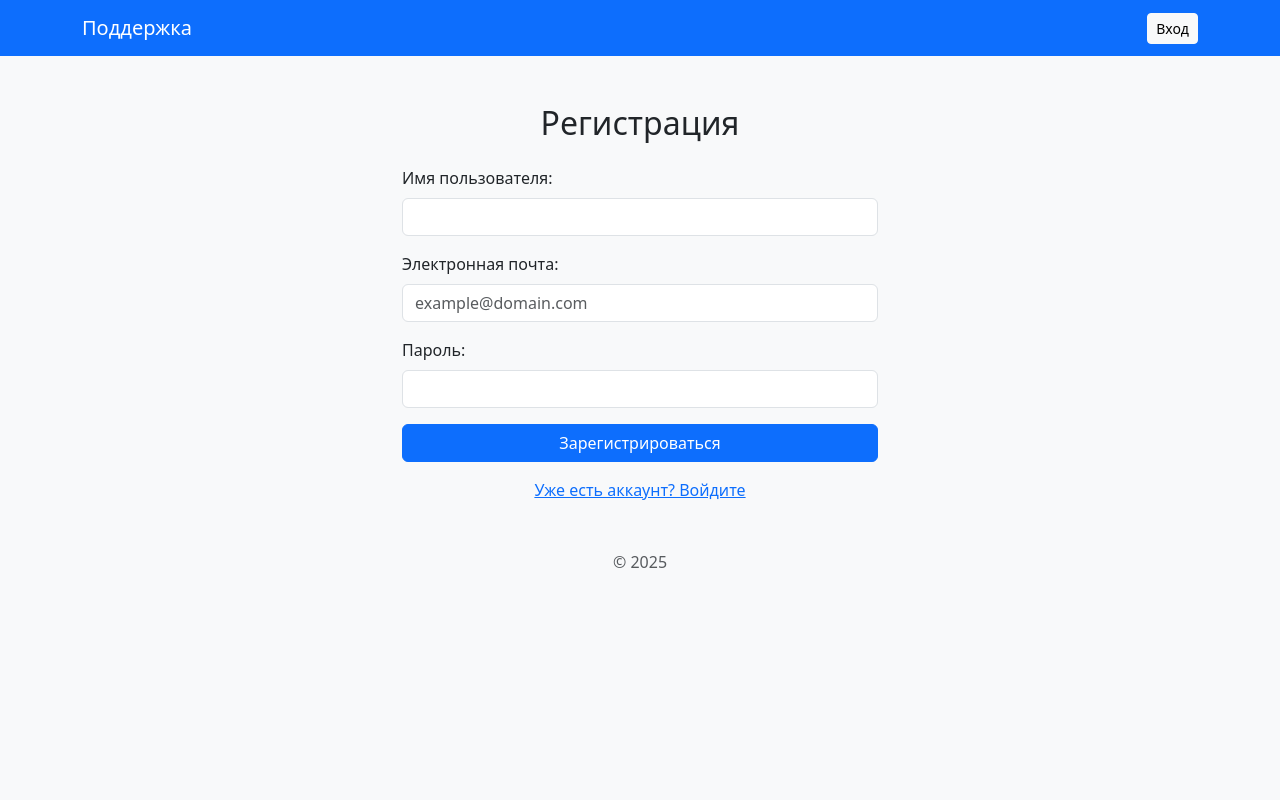
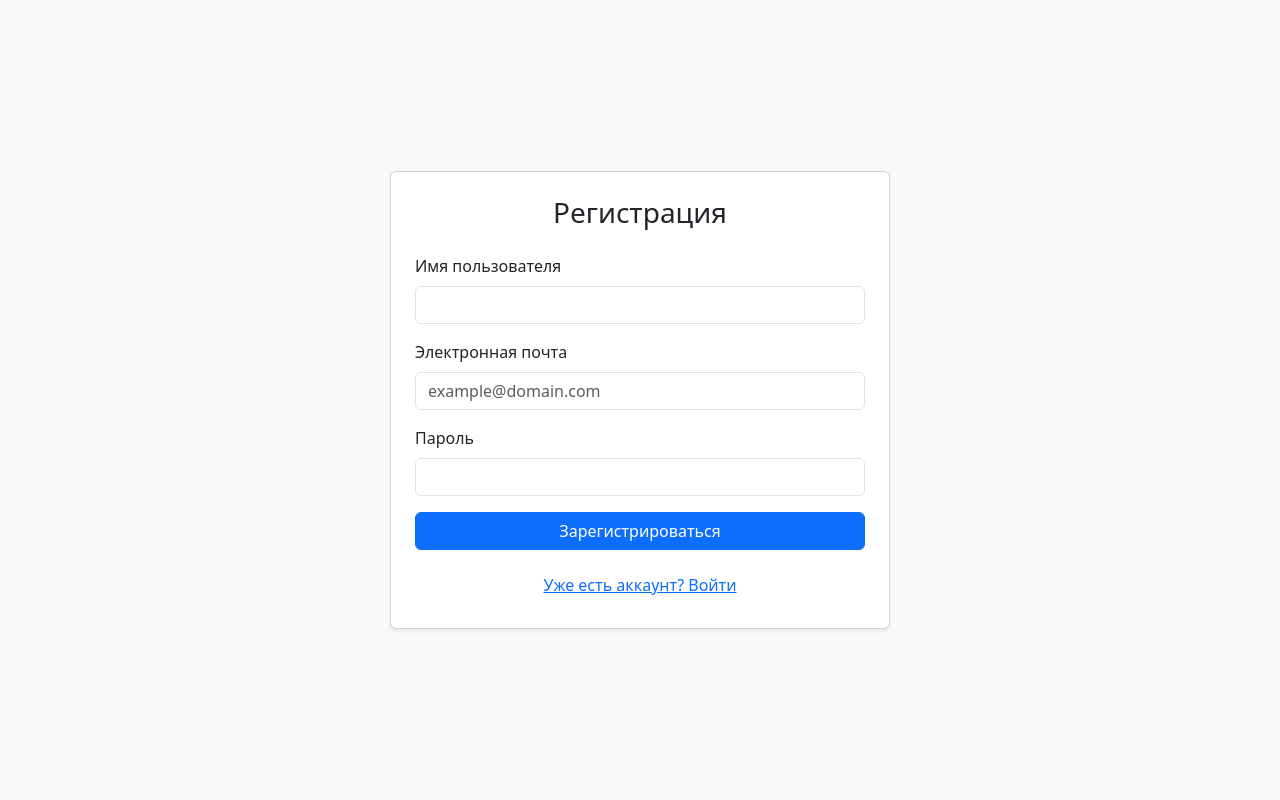
Before and after one commit to z1503/support_app, a Flask app: page /register in a window 1280 px wide. Run offline with Flask 3, Linux system fonts and the light colour scheme.

Commit message:
добавлен base_auth для register/login

```diff
--- /dev/null
+++ b/templates/base_auth.html
@@ -0,0 +1,12 @@
+<!doctype html>
+<html lang="ru">
+<head>
+    <meta charset="utf-8">
+    <meta name="viewport" content="width=device-width, initial-scale=1">
+    <title>{% block title %}{% endblock %}</title>
+    <link href="https://cdn.jsdelivr.net/npm/bootstrap@5.3.3/dist/css/bootstrap.min.css" rel="stylesheet">
+</head>
+<body style="background-color: #f8f9fa;">
+    {% block content %}{% endblock %}
+</body>
+</html>
--- a/templates/register.html
+++ b/templates/register.html
@@ -1,10 +1,11 @@
-{% extends "base.html" %}
+{% extends "base_auth.html" %}
 
 {% block title %}Регистрация{% endblock %}
 
 {% block content %}
-<div class="container mt-5" style="max-width: 500px;">
-    <h2 class="mb-4 text-center">Регистрация</h2>
+<div class="container d-flex align-items-center justify-content-center" style="min-height: 100vh;">
+    <div class="card shadow-sm p-4" style="width: 100%; max-width: 500px;">
+        <h3 class="text-center mb-4">Регистрация</h3>
 
         {% if error %}
             <div class="alert alert-danger">
@@ -14,12 +15,12 @@
 
         <form method="POST">
             <div class="mb-3">
-            <label for="username" class="form-label">Имя пользователя:</label>
+                <label for="username" class="form-label">Имя пользователя</label>
                 <input type="text" class="form-control" name="username" id="username" required>
             </div>
 
             <div class="mb-3">
-            <label for="email" class="form-label">Электронная почта:</label>
+                <label for="email" class="form-label">Электронная почта</label>
                 <input type="email" class="form-control" name="email" id="email" required
                        pattern="^[a-zA-Z0-9._%+-]+@[a-zA-Z0-9.-]+\.[a-zA-Z]{2,}$"
                        title="Введите корректный email, например: name@example.com"
@@ -27,16 +28,16 @@
             </div>
 
             <div class="mb-3">
-            <label for="password" class="form-label">Пароль:</label>
+                <label for="password" class="form-label">Пароль</label>
                 <input type="password" class="form-control" name="password" id="password" required>
             </div>
-
 
             <button type="submit" class="btn btn-primary w-100">Зарегистрироваться</button>
         </form>
 
-    <div class="mt-3 text-center">
-        <a href="{{ url_for('login') }}">Уже есть аккаунт? Войдите</a>
+        <div class="text-center mt-3">
+            <a href="{{ url_for('login') }}" class="btn btn-link">Уже есть аккаунт? Войти</a>
+        </div>
     </div>
 </div>
 {% endblock %}
```
Also changed, not shown: templates/login.html (+5 -6 lines). Lines whose indentation alone changed are shown as unchanged.
